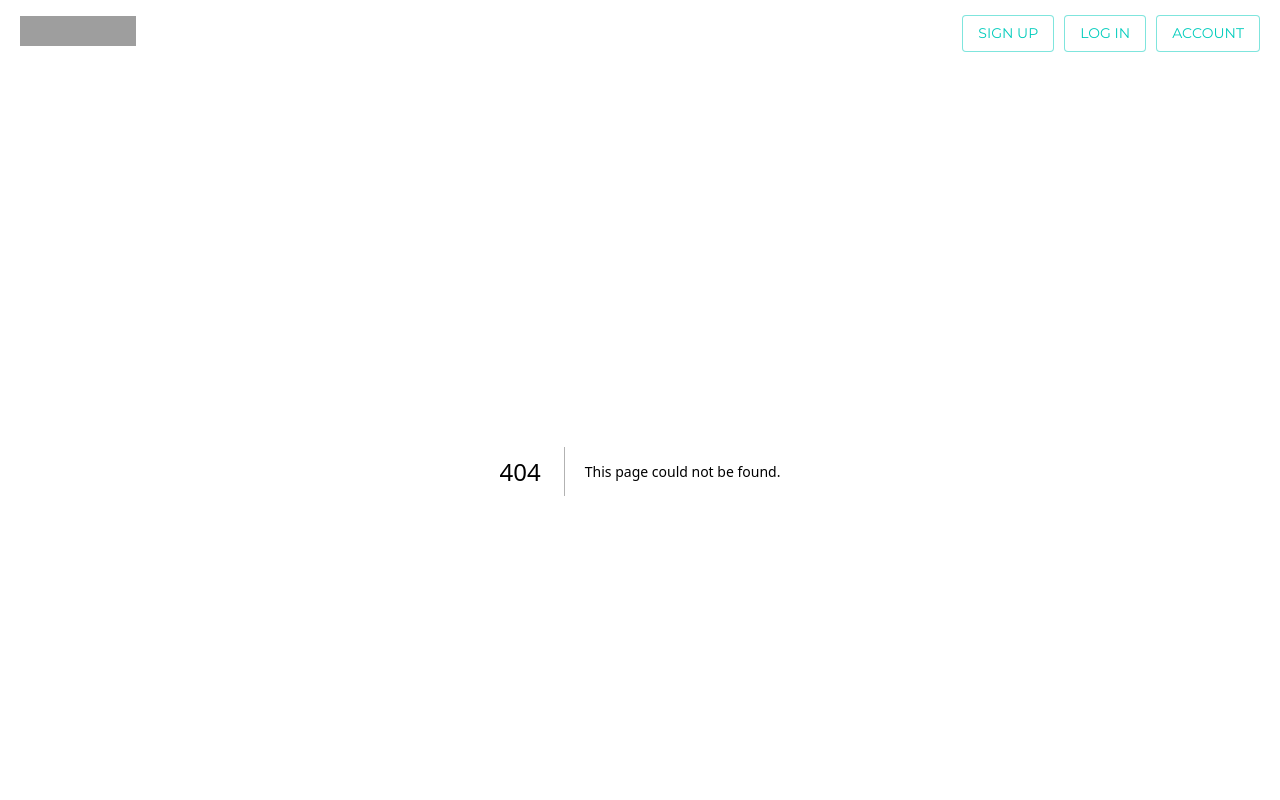
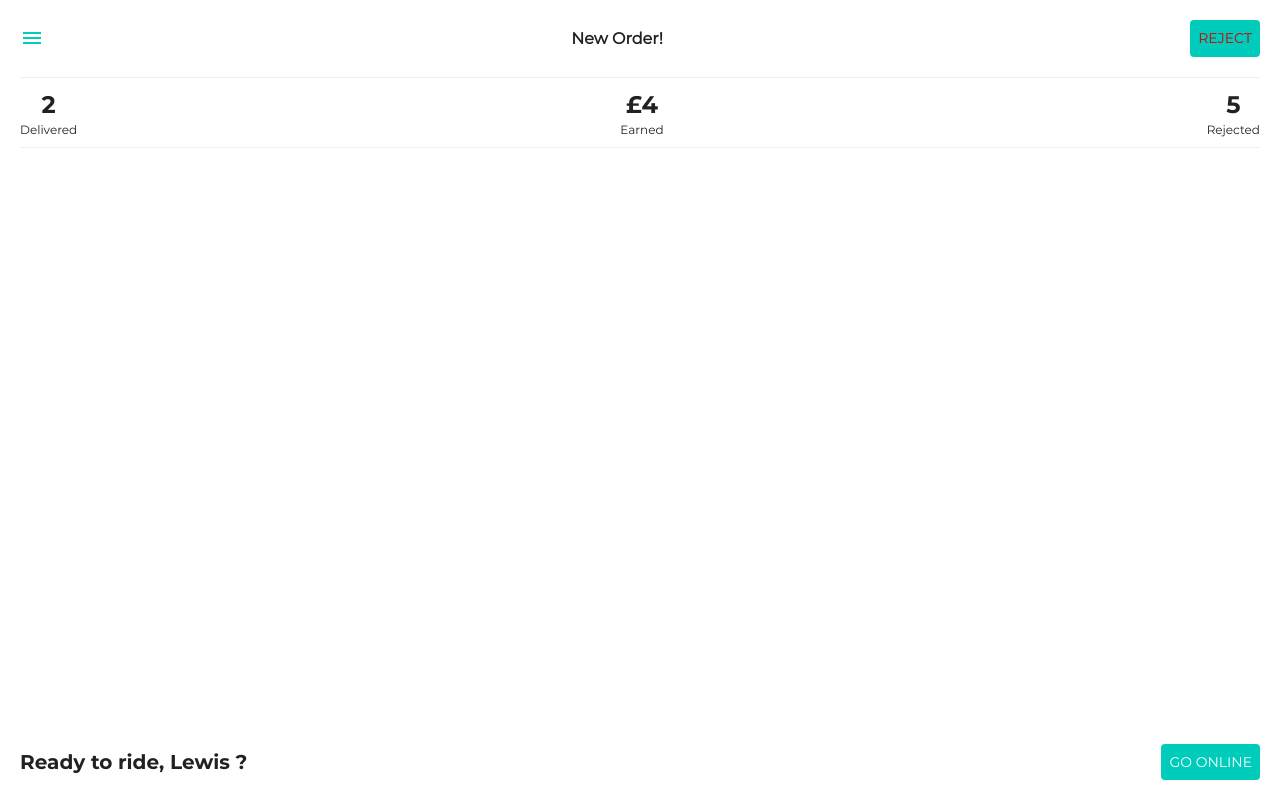
Before and after one commit to Lewischarlton93/NextJs-NodeJs-Delivery-App, a Next.js app in the folder client/: page /rider/start-delivering in a window 1280 px wide. Before the commit this address had no page. Shown: the top 800 px of the page. Built offline with nearby package versions, Linux system fonts and the light colour scheme; grey boxes are pictures that could not be loaded.

Commit message:
Simulate Rider logic when changing status to online

```diff
--- /dev/null
+++ b/client/app/rider/start-delivering/page.tsx
@@ -0,0 +1,23 @@
+import GoOnline from '../../../src/Components/Rider/GoOnline'
+import RiderHeader from '../../../src/Components/Rider/Header/RiderHeader'
+import TodaysSummary from '../../../src/Components/Rider/Header/TodaysSummary'
+import '../../../src/Theme/HideHeaderAndFooter.css'
+
+// TODO: Update this with actual values from DB.
+const todaysSummarydata = [
+  { title: '2', desc: 'Delivered' },
+  { title: '£4', desc: 'Earned' },
+  { title: '5', desc: 'Rejected' }
+]
+
+const StartRiding = () => {
+  return (
+    <>
+      <RiderHeader />
+      <TodaysSummary data={todaysSummarydata} />
+      <GoOnline />
+    </>
+  )
+}
+
+export default StartRiding
--- a/client/src/Components/Rider/GoOnline.tsx
+++ b/client/src/Components/Rider/GoOnline.tsx
@@ -1,17 +1,110 @@
 'use client'
 import Button from '@mui/material/Button'
-import { useRouter } from 'next/navigation'
+import { Typography, styled } from '@mui/material'
+import { colors } from '../../Theme/Theme'
+import React, { useState, useEffect } from 'react'
+import { assignOrderToRider } from '../../Utils/Rider/RiderUtils'
+import { newOrder, onlineRiders } from '../../__test__/MockData'
+import OrderDetailsById from '../Orders/OrderDetails/OrderDetailsById'
+import useCountdownTimer from '../../Hooks/useCountdownTimer'
+import CountdownProgressBar from '../../UI/ProgressBar/CountdownProgressBar'
+
+const GoOnlineWrapper = styled('div')(({ theme }) => ({
+  display: 'flex',
+  alignItems: 'center',
+  justifyContent: 'space-between',
+  position: 'absolute',
+  bottom: 0,
+  left: 0,
+  padding: theme.spacing(4),
+  width: '100%',
+  backgroundColor: colors.white,
+  h2: {
+    marginRight: theme.spacing(4),
+    marginBottom: 0,
+    fontSize: 14,
+    [theme.breakpoints.up('md')]: {
+      fontSize: 20
+    }
+  }
+}))
 
 const GoOnline = () => {
-  const router = useRouter()
+  const [isOnline, setIsOnline] = useState(false)
+  const [waitingForOrder, setWaitingForOrder] = useState(true)
+
+  const showAssignedOrder = () => {
+    return <OrderDetailsById orderId={1} />
+  }
+
+  // TODO: Update this with logged in user.
+  const riderName = 'Lewis'
 
   const handleUpdateOnlineStatus = () => {
     // TODO: POST REQ to update rider online status in Rider table.
     console.log('Online!')
-    router.push('/rider/awaiting-order')
+    setIsOnline(!isOnline)
+    if (!isOnline) {
+      // TODO: Autodecline the order
+    }
   }
 
-  return <Button onClick={handleUpdateOnlineStatus}>Go Online</Button>
+  const handleOrderTimeout = () => {
+    // TODO: Handle the logic when the 30-second countdown reaches 0 (auto-decline the order)
+    console.log('Order not accepted within 30 seconds. Auto-declining...')
+    setWaitingForOrder(true)
+  }
+
+  const handleAcceptOrder = () => {
+    // TODO: Handle the logic when the rider accepts the order
+    console.log('Order accepted!')
+    setWaitingForOrder(false)
+  }
+
+  const handleDeclineOrder = () => {
+    // TODO: Handle the logic when the rider declines the order
+    console.log('Order declined.')
+    setWaitingForOrder(true)
+  }
+
+  const { timeRemaining, resetTimer } = useCountdownTimer(30, handleOrderTimeout)
+
+  useEffect(() => {
+    // Simulate the process of assigning an order after 5 seconds - TODO: Will be changing once customer order part is added!
+    const assignmentTimeout = setTimeout(() => {
+      setWaitingForOrder(false)
+      assignOrderToRider(newOrder, onlineRiders)
+    }, 5000)
+
+    return () => {
+      clearTimeout(assignmentTimeout)
+    }
+  }, [isOnline])
+
+  return (
+    <>
+      <GoOnlineWrapper>
+        <Typography variant="h2">
+          {isOnline ? 'Finding orders for you...' : `Ready to ride, ${riderName} ?`}
+        </Typography>
+        <Button onClick={handleUpdateOnlineStatus}>{isOnline ? 'Go Offline' : 'Go Online'}</Button>
+      </GoOnlineWrapper>
+      {/* TODO: Revisit logic here! */}
+      {isOnline && !waitingForOrder && (
+        <>
+          {showAssignedOrder()}
+          <CountdownProgressBar initialTime={30} onTimeout={handleOrderTimeout} />
+          <p>Time Remaining: {timeRemaining} seconds</p>
+          <button onClick={handleAcceptOrder} disabled={timeRemaining === 0}>
+            Accept Order
+          </button>
+          <button onClick={handleDeclineOrder} disabled={timeRemaining === 0}>
+            Decline Order
+          </button>
+        </>
+      )}
+    </>
+  )
 }
 
 export default GoOnline
--- /dev/null
+++ b/client/src/UI/ProgressBar/CountdownProgressBar.tsx
@@ -0,0 +1,53 @@
+import React, { useEffect, useState } from 'react'
+import { styled, Theme } from '@mui/system'
+import { colors } from '../../Theme/Theme'
+
+interface CountdownProgressBarProps {
+  initialTime: number
+  onTimeout: () => void
+}
+
+const CountdownProgressBarContainer = styled('div')(({ theme }: { theme: Theme }) => ({
+  width: '100%',
+  height: theme.spacing(2),
+  backgroundColor: colors.grey,
+  position: 'relative'
+}))
+
+const CountdownProgressBarInner = styled('div')(({ theme }: { theme: Theme }) => ({
+  backgroundColor: theme.palette.primary.light,
+  height: '100%',
+  position: 'absolute'
+}))
+
+const CountdownProgressBar: React.FC<CountdownProgressBarProps> = ({ initialTime, onTimeout }) => {
+  const [timeRemaining, setTimeRemaining] = useState<number>(initialTime)
+
+  useEffect(() => {
+    let intervalId: NodeJS.Timeout
+
+    if (timeRemaining > 0) {
+      intervalId = setInterval(() => {
+        setTimeRemaining((prevTime) => prevTime - 1)
+      }, 1000)
+    } else {
+      onTimeout()
+    }
+
+    return () => clearInterval(intervalId)
+  }, [timeRemaining, onTimeout])
+
+  const percentage: number = (timeRemaining / initialTime) * 100
+
+  return (
+    <CountdownProgressBarContainer>
+      <CountdownProgressBarInner
+        sx={{
+          width: `${percentage}%`
+        }}
+      />
+    </CountdownProgressBarContainer>
+  )
+}
+
+export default CountdownProgressBar
```
Also changed, not shown: client/app/rider/awaiting-order/page.tsx (deleted, +0 -29 lines), client/app/rider/start-riding/page.tsx (deleted, +0 -16 lines).
